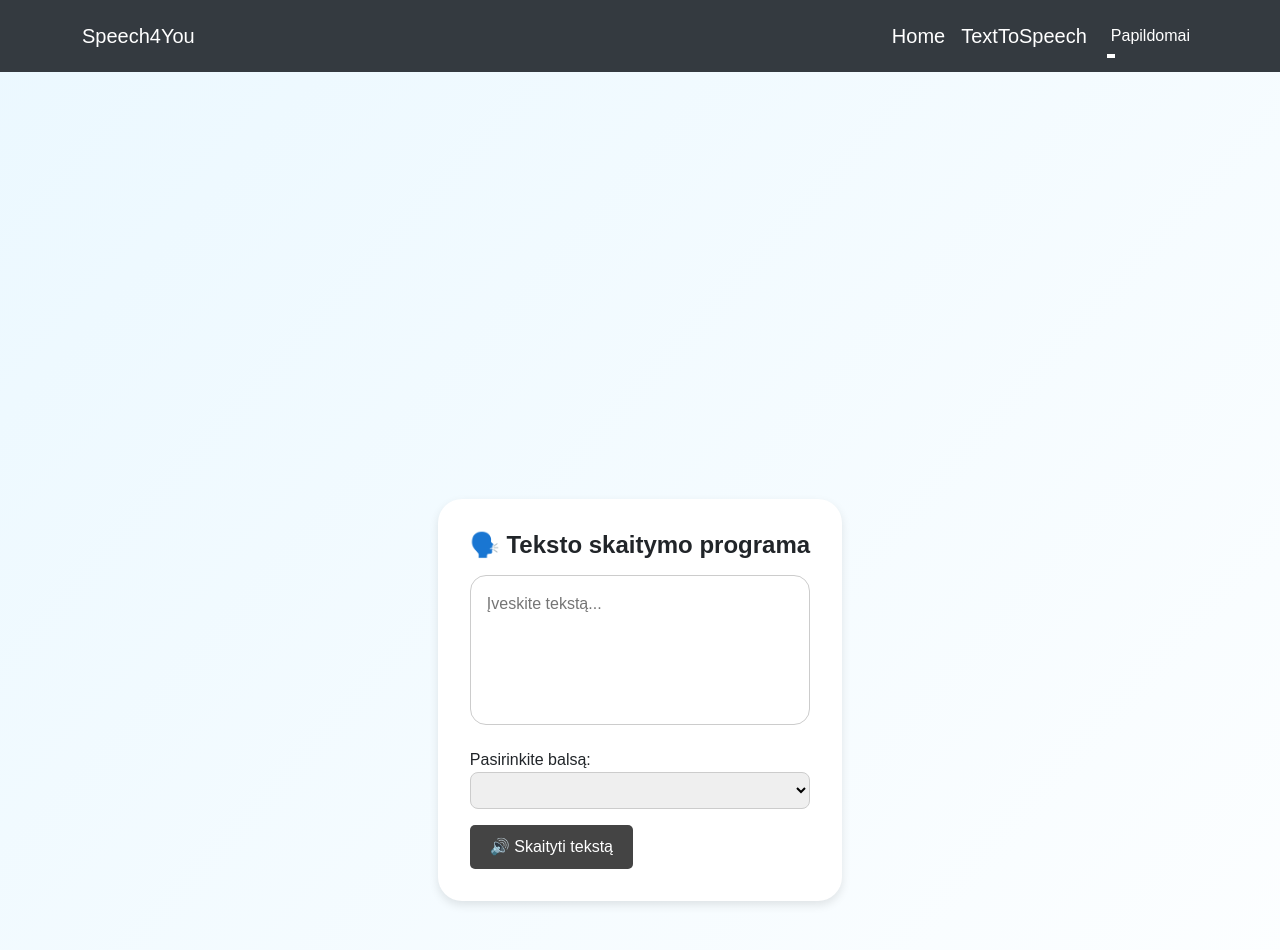
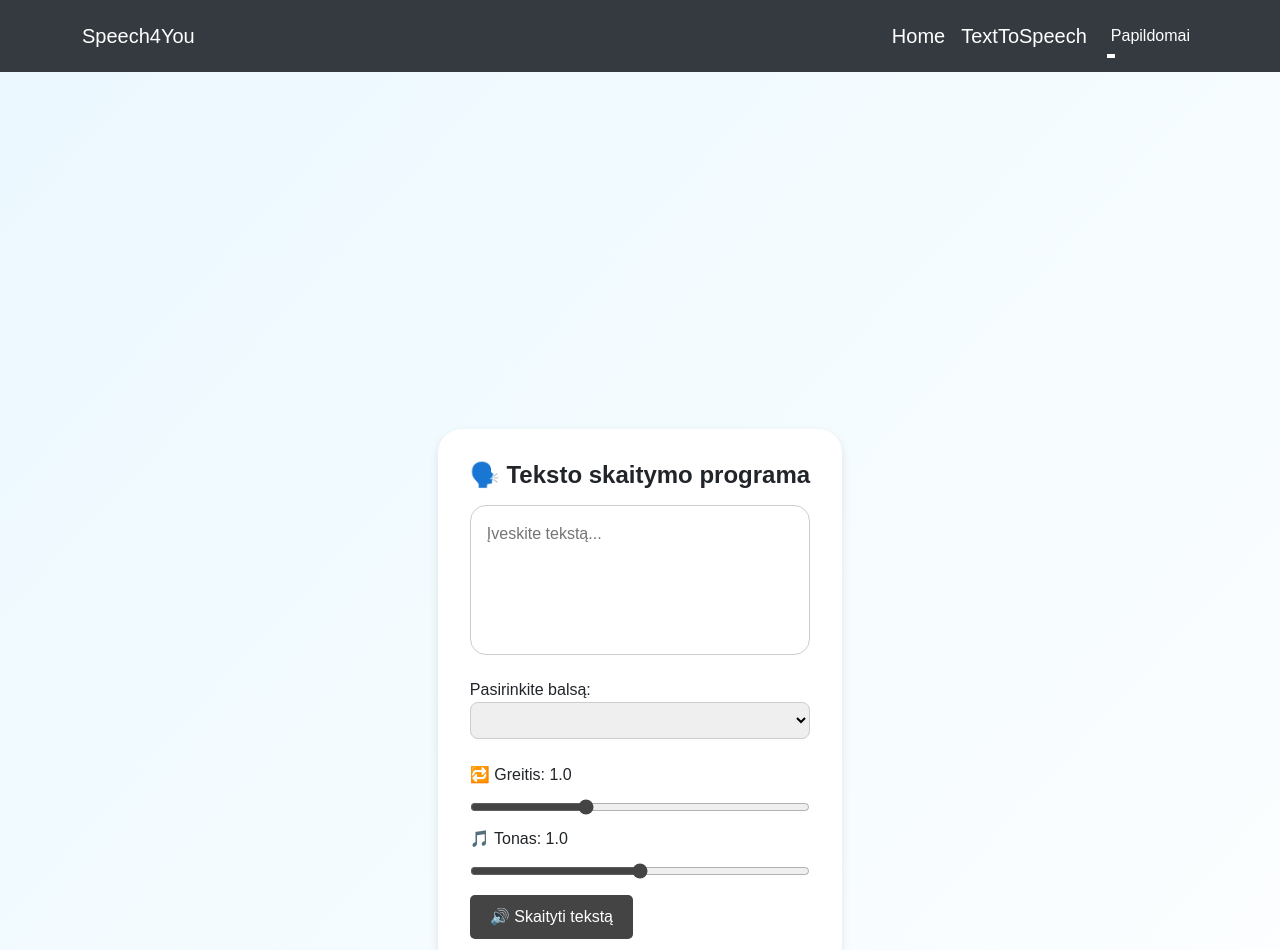
Before and after one commit to EdgarasBub/PROJEKTAS-TEXT_TO_SPEECH, a React (Vite) app in the folder client2/: page /TextToSpeech in a window 1280 px wide. Shown: the top 950 px of the page. Built offline with nearby package versions, Linux system fonts and the light colour scheme.

Commit message:
Greicio ir Tono update

```diff
--- a/client2/src/pages/TextToSpeech.tsx
+++ b/client2/src/pages/TextToSpeech.tsx
@@ -1,21 +1,31 @@
 import React, { useState, useEffect } from 'react';
 import { speakText } from '../utils/tts';
-import '../styles/textToSpeech.css'; // Įsitikink, kad turi CSS
-import '../styles/Utils.css'; // Importuojame bendrą stilių failą
+import '../styles/textToSpeech.css';
+import '../styles/Utils.css';
 
 const TextToSpeech: React.FC = () => {
   const [text, setText] = useState('');
   const [voices, setVoices] = useState<SpeechSynthesisVoice[]>([]);
   const [selectedVoice, setSelectedVoice] = useState<string>('');
+  const [rate, setRate] = useState(1);
+  const [pitch, setPitch] = useState(1);
+  const [isSpeaking, setIsSpeaking] = useState(false);
 
 useEffect(() => {
   const synth = window.speechSynthesis;
 
   const loadVoices = () => {
-      const availableVoices = synth.getVoices();
-      setVoices(availableVoices);
-      if (availableVoices.length > 0) {
-        setSelectedVoice(availableVoices[0].name);
+    const allVoices = synth.getVoices();
+
+    const filteredVoices = allVoices.filter(
+      (v) => v.name.includes('Google UK')
+    );
+
+    setVoices(filteredVoices);
+
+
+    if (filteredVoices.length > 0) {
+      setSelectedVoice(filteredVoices[0].name);
     }
   };
 
@@ -26,7 +36,15 @@ const TextToSpeech: React.FC = () => {
   loadVoices();
 }, []);
 
+
   const handleSpeak = () => {
+    const synth = window.speechSynthesis;
+
+    if (isSpeaking) {
+      synth.cancel();
+      setIsSpeaking(false);
+      return;
+    }
     if (!text.trim()) {
       alert('Prašome įvesti tekstą!');
       return;
@@ -36,7 +54,15 @@ const TextToSpeech: React.FC = () => {
     const voice = voices.find(v => v.name === selectedVoice);
     if (voice) utterance.voice = voice;
 
-    window.speechSynthesis.speak(utterance);
+    utterance.rate = rate; // * Pridėta
+    utterance.pitch = pitch; // * Pridėta
+
+      utterance.onend = () => {
+      setIsSpeaking(false); // * Kai baigia skaityti
+    };
+
+    synth.speak(utterance);
+    setIsSpeaking(true); // * Nustatome kalbėjimą į true
   };
 
   return (
@@ -67,8 +93,35 @@ const TextToSpeech: React.FC = () => {
           </select>
         </div>
 
+        {/* * Pridėta: greitis ir tonas */}
+        <div className="tts-slider-group">
+          <label htmlFor="rate">🔁 Greitis: {rate.toFixed(1)}</label>
+          <input
+            id="rate"
+            type="range"
+            min="0.5"
+            max="2"
+            step="0.1"
+            value={rate}
+            onChange={(e) => setRate(Number(e.target.value))}
+            className="tts-slider"
+          />
+
+          <label htmlFor="pitch">🎵 Tonas: {pitch.toFixed(1)}</label>
+          <input
+            id="pitch"
+            type="range"
+            min="0"
+            max="2"
+            step="0.1"
+            value={pitch}
+            onChange={(e) => setPitch(Number(e.target.value))}
+            className="tts-slider"
+          />
+        </div>
+
         <button onClick={handleSpeak} className="utils-button">
-        🔊 Skaityti tekstą
+          {isSpeaking ? '⏹️ Sustabdyti' : '🔊 Skaityti tekstą'}
         </button>
       </div>
     </main>
--- a/client2/src/styles/TextToSpeech.css
+++ b/client2/src/styles/TextToSpeech.css
@@ -58,3 +58,16 @@
   justify-content: center;
   padding: 2rem;
 }
+
+.tts-slider-group {
+  margin-top: 1.5rem;
+  margin-bottom: 1rem;
+  display: flex;
+  flex-direction: column;
+  gap: 0.75rem;
+}
+
+.tts-slider {
+  width: 100%;
+  accent-color: #444;
+}
```
Lines whose indentation alone changed are shown as unchanged.
